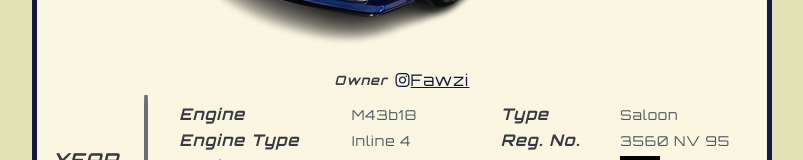
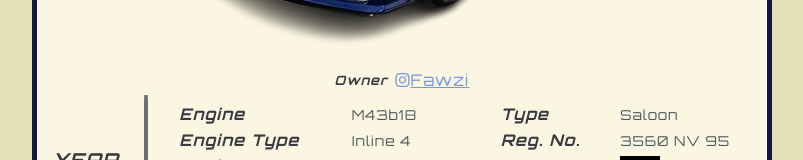
Before and after one commit to mellowboyXD/bmw-poster, a plain HTML site: page index.html in a window 1280 px wide. Shown: the part 494-654 px from the top of the page, without its empty margins (238-1041 px from the left). Drawn offline with Linux system fonts and the light colour scheme.

```diff
--- a/styles.css
+++ b/styles.css
@@ -99,6 +99,10 @@
 
 .owner .label {
     font-size: 0.8rem;
+}
+
+.owner a, i {
+    color: #5180ddc8;
 }
 
 .engine-info {
```
